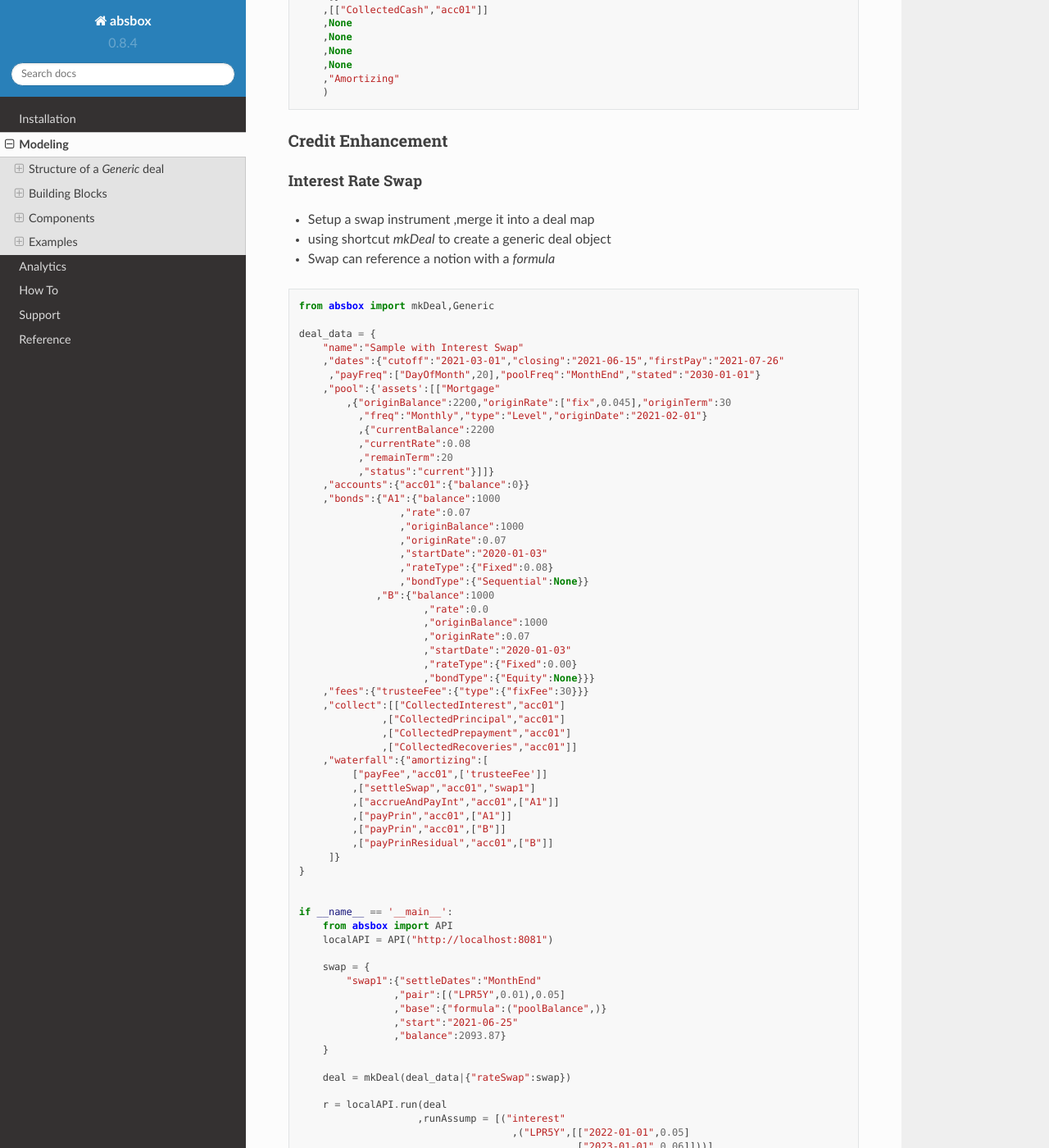
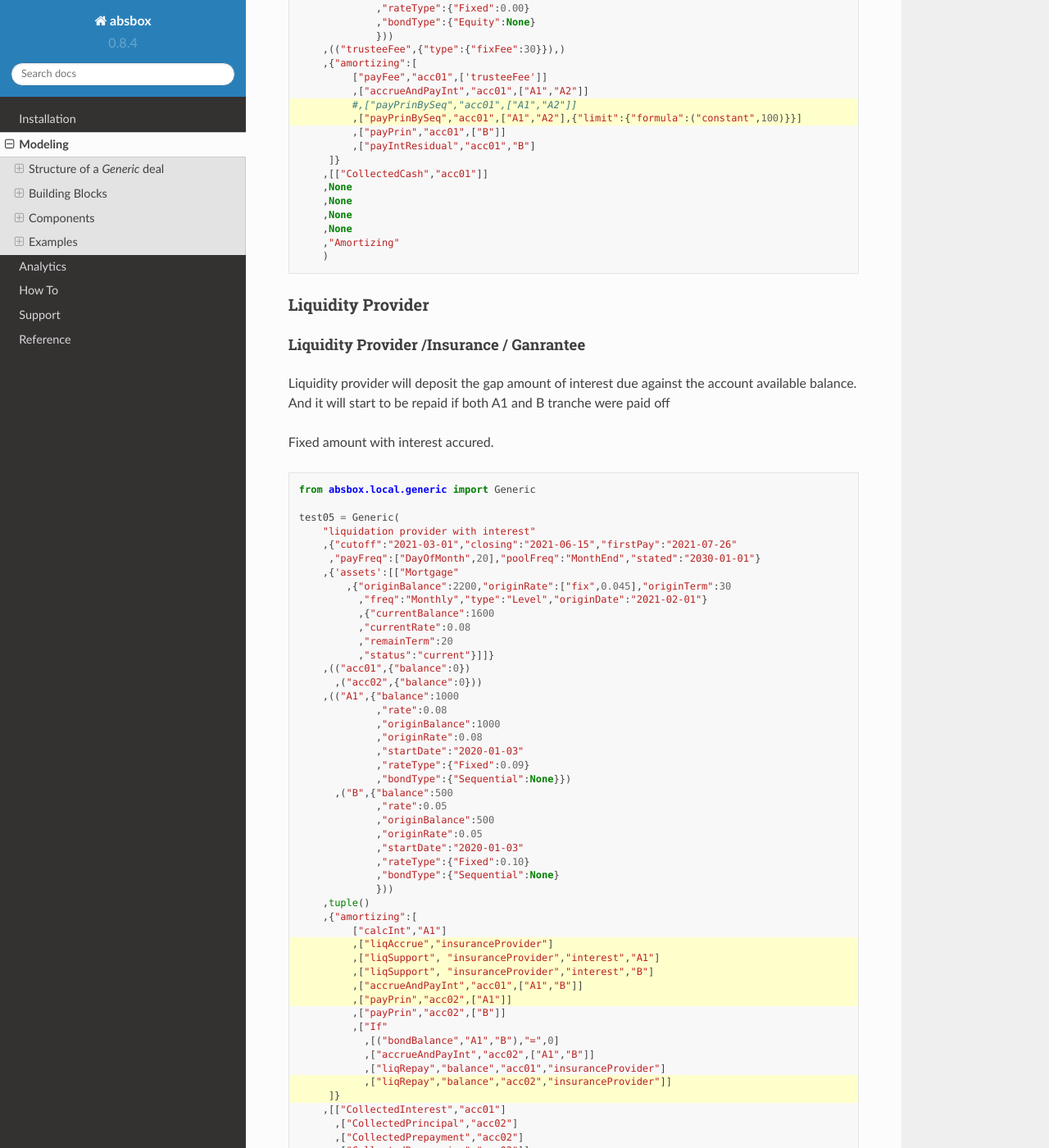
Before and after one commit to yellowbean/absbox-doc, a Sphinx documentation site: the page built from docs/source/modeling.rst, in a window 1280 px wide and 1400 px high, scrolled down 52986 px. Shown: the whole window at 82% size. Built offline with Sphinx 7.4.7 and the Read the Docs theme 2.0.0, drawn with Linux system fonts in a browser that asks for light colours; some of the changed text lies outside the part shown.

Commit message:
update sample code

```diff
--- a/docs/source/modeling.rst
+++ b/docs/source/modeling.rst
@@ -644,7 +652,7 @@
 with a oustanding balance and will be paid off once it paid down to zero
 
 syntax
-  `fixFee` : total oustanding fee amount to be paid
+  ``{"fixFee": <balance>}`` : total oustanding fee amount to be paid
 
 .. code-block:: python
 
@@ -657,7 +665,7 @@
 a fix amount fee which occurs by defined :ref:`DatePattern`
 
 syntax
-  `recurFee`:[ <DatePattern>,<new due amount on each DatePattern> ]
+  ``{"recurFee":[ <DatePattern>,<new due amount on each DatePattern> ]}``
 
 .. code-block:: python
 
@@ -678,7 +686,7 @@
   * ...
 
 syntax
-  `pctFee`:[ <Formula>,<percentage> ]
+  ``{"pctFee":[ <Formula>,<percentage> ]}``
 
 .. code-block:: python
 
@@ -693,7 +701,7 @@
 either reference to pool balance  or bond balance , etc.... it will accure type fee, which if not being paid, it will increase the due amount.
 
 syntax
-  `annualPctFee`:[ <Formula>,<percentage> ]
+  ``{"annualPctFee":[ <Formula>,<percentage> ] }``
 
 .. code-block:: python
 
@@ -709,7 +717,7 @@
 like 100 USD at 2022-1-20 and incur other 20 USD at 2024-3-2
 
 syntax
-  `customFee`:[ [<Date>,<Amount>] .... ]
+  ``{"customFee":[ [<Date>,<Amount>] .... ]}``
 
 .. code-block:: python
 
@@ -832,7 +841,7 @@
 
 Prepayment Penalty
 """"""""""""""""""""""
-If ``Prepayment Penalty`` was modeled and any prepayment will be yield extra cashflow to the pool.
+If ``Prepayment Penalty`` was modeled and any prepayment will be yield extra cashflow from the pool.
 
 ``prepayPenalty``
 
@@ -2386,19 +2395,6 @@
    :emphasize-lines: 46,47
 
 
-Credit Enhancement
------------------------
-
-Interest Rate Swap
-^^^^^^^^^^^^^^^^^^^^
-
-* Setup a swap instrument ,merge it into a deal map
-* using shortcut `mkDeal` to create a generic deal object
-* Swap can reference a notion with a `formula`
-
-.. literalinclude:: deal_sample/test10.py
-   :language: python
-
 Liquidity Provider
 ---------------------------
 
```
Also changed, not shown: other parts of docs/source/modeling.rst (+22 -2 lines).
